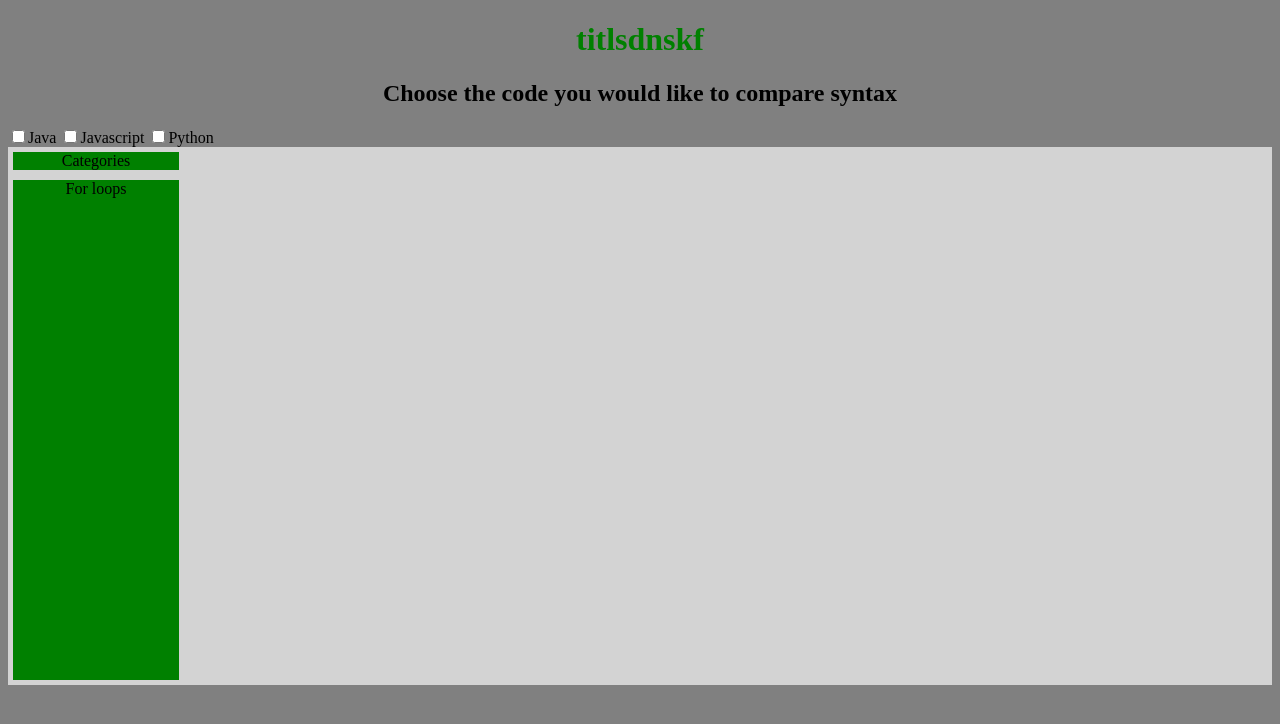
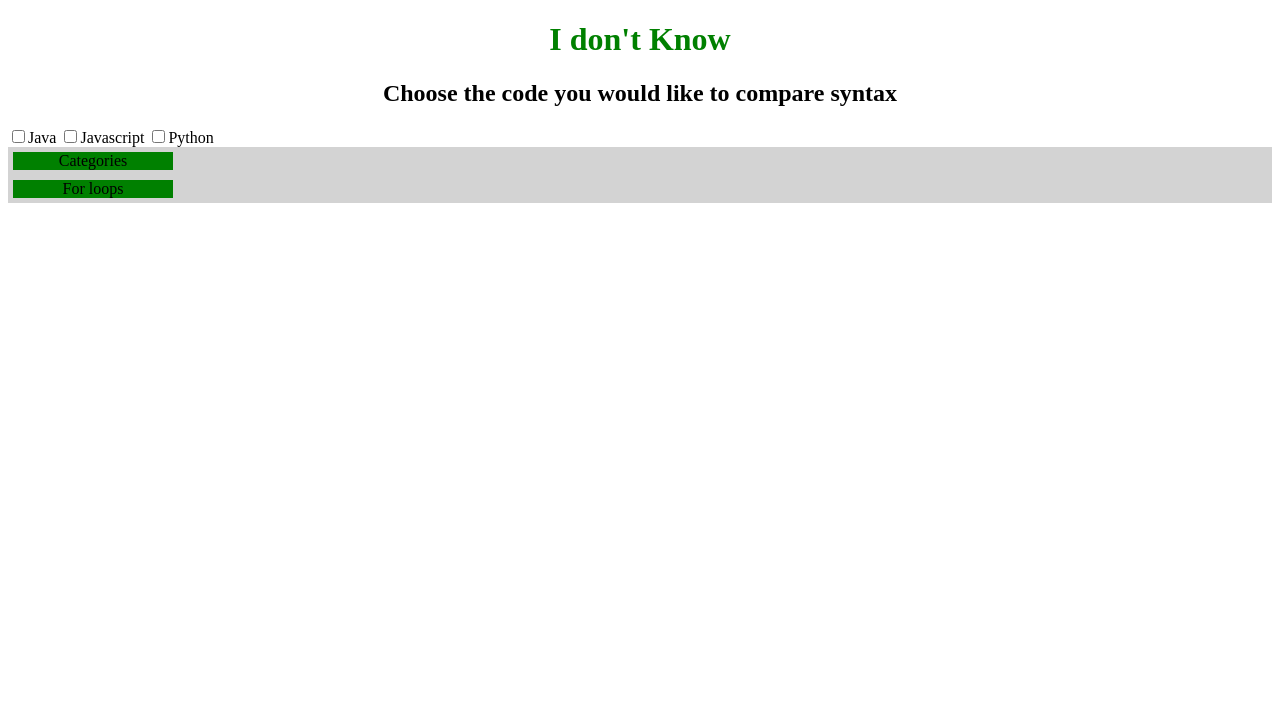
Before and after one commit to ghtie/code-comparer, a Python web app: template templates/index.html in a window 1280 px wide. Shown: the top 724 px of the page. Run offline with Jinja, Linux system fonts and the light colour scheme; the template is opened without the code that fills it, so the values that code supplies are empty; some libraries are stand-ins or nearby versions.

Commit message:
here you go

```diff
--- a/static/index.css
+++ b/static/index.css
@@ -3,7 +3,7 @@
   color: green;
 }
 body {
-  background-color: grey;
+  background-color: 80ff00;
 }
 .flex-container {
     display: -webkit-flex;
@@ -13,16 +13,10 @@
     background-color: lightgrey;
 }
 
-.flex-item {
-    background-color: green;
-    width: 166px;
-    height: 100%;
-    margin: 5px;
-}
 .flex-item1 {
     background-color: green;
-    width: 166px;
-    height:500px;
+    width: 160px;
+    height:100%;
     margin: 5px;
 }
 div.flex-item2 {
@@ -43,28 +37,23 @@
         div.flex-item7 {
             display:none;
           }
-    .flex-item1 {
-        background-color: green;
-        width: 166px;
-        height:500px;
-        margin: 5px;
-    }
+
 .flex-item2 {
     background-color: green;
-    width: 166px;
-    height:500px;
+    width: 100%;
+    height:100%;
     margin: 5px;
 }
 .flex-item3 {
     background-color: green;
-    width: 166px;
-    height:500px;
+    width: 100%;
+    height:100%;
     margin: 5px;
 }
 .flex-item4 {
     background-color: green;
-    width: 166px;
-    height:500px;
+    width: 100%;
+    height:100%;
     margin: 5px;
 }
 .flex-item5 {
--- a/templates/index.html
+++ b/templates/index.html
@@ -8,24 +8,27 @@
 </head>
 
 <body>
-<h1 style='text-align:center'>titlsdnskf</h1>
+<h1 style='text-align:center'>I don't Know</h1>
 <h2 style="text-align:center">Choose the code you would like to compare syntax</h2>
 <input type='checkbox' id='check_button' value='show'>Java
 <input type='checkbox' id='check_button2' value='show'>Javascript
 <input type='checkbox' id='check_button3' value='show'>Python
 <div class="flex-container">
-  <div class="flex-item" style='text-align:center'>Categories</div>
-  <div class="flex-item5" style='text-align:center' >Java</div>
-  <div class="flex-item6" style='text-align:center' >Javascript</div>
-  <div class="flex-item7" style='text-align:center' >Python</div>
+  <div class="flex-item1" style='text-align:center'>Categories</div>
+  <div class="flex-item2" style='text-align:center' >Java</div>
+  <div class="flex-item3" style='text-align:center' >Javascript</div>
+  <div class="flex-item4" style='text-align:center' >Python</div>
 </div>
 <div class="flex-container">
   <div class="flex-item1" style='text-align:center'>For loops</div>
   <div class="flex-item2" style='text-align:center'>for(initialization; Boolean_expression; update) {
    // Statements
 }</div>
-  <div class="flex-item3" style='text-align:center'></div>
-  <div class="flex-item4" style='text-align:center'></div>
+  <div class="flex-item3" style='text-align:center'>for (statement 1; statement 2; statement 3) {
+    code block to be executed
+}</div>
+  <div class="flex-item4" style='text-align:center'>for iterating_var in sequence:
+   statements(s)</div>
 </div>
 </body>
 
```
Also changed, not shown: 2 other files.
